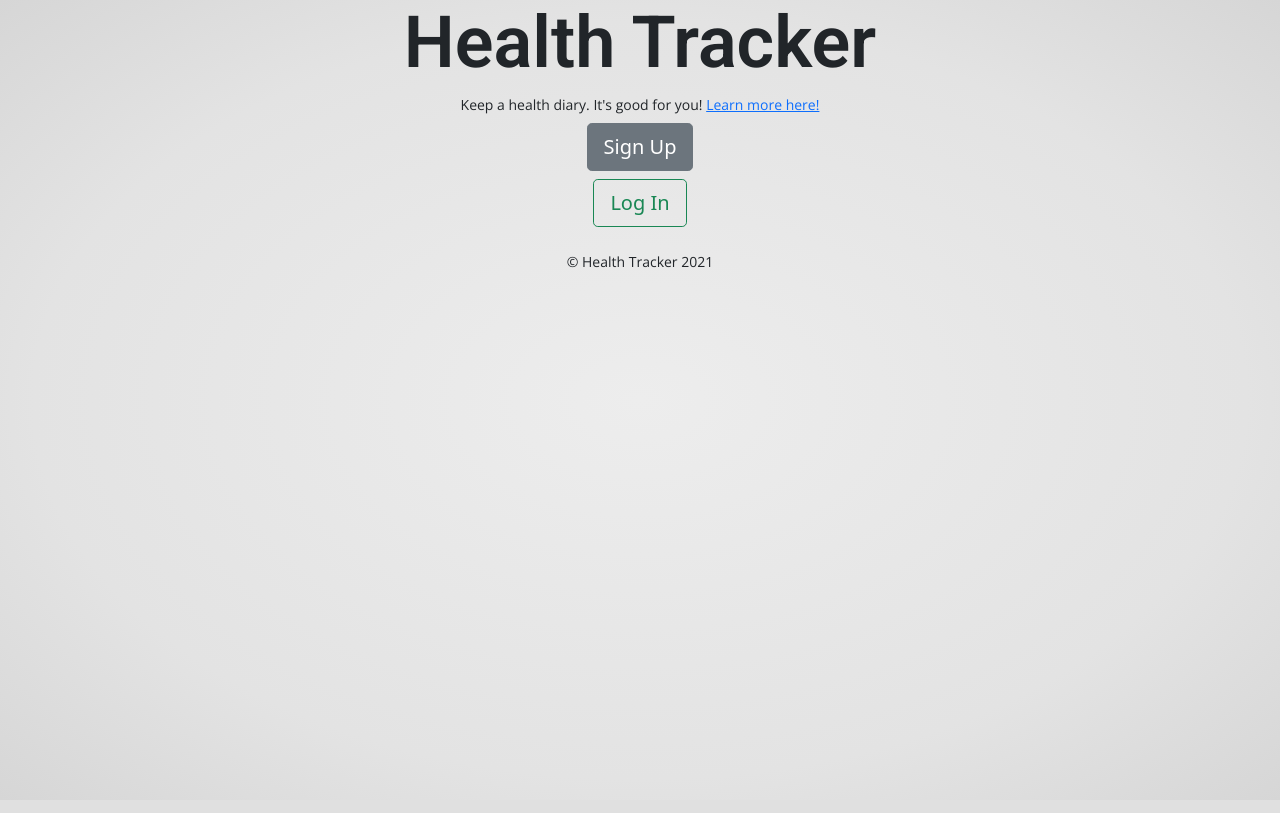
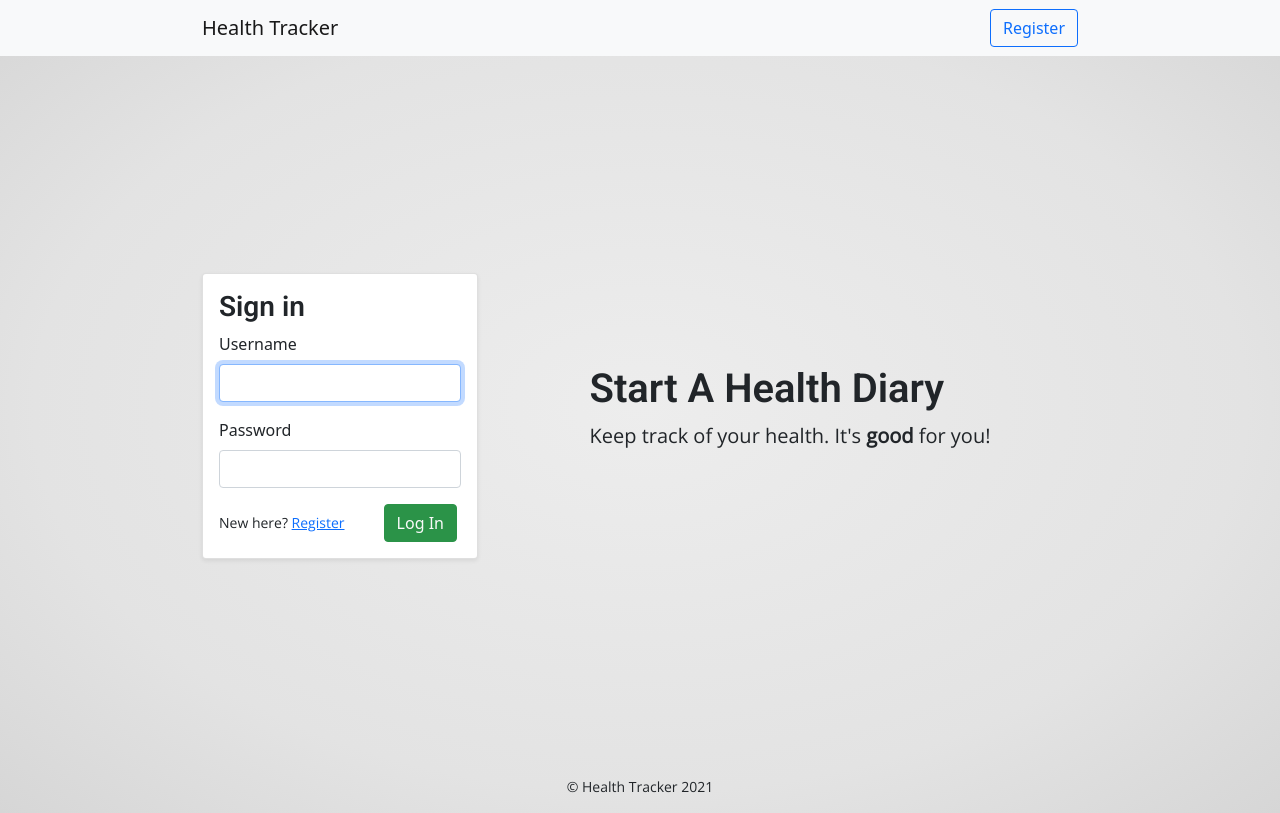
Before and after one commit to JakubMrowicki/health-tracker, a Flask app: page / in a window 1280 px wide. Before the commit the page ends 435 px from the top, so only its background shows below. Run offline with Flask 2, Linux system fonts and the light colour scheme; some libraries are stand-ins or nearby versions.

Commit message:
style home page

```diff
--- a/static/css/style.css
+++ b/static/css/style.css
@@ -83,6 +83,10 @@ small {
     background-color: #D90429;
     border-color: #D90429;
 }
+
+.vh-90 {
+    height: 90vh!important;
+}
 /*Overrides End*/
 
 /* Custom Elements Start */
@@ -150,3 +154,9 @@ small {
         max-width: 900px;
     }
 }
+
+@media screen and (min-width: 768px) {
+    .h-md-90 {
+        height: 90vh;
+    }
+}
--- a/templates/base.html
+++ b/templates/base.html
@@ -5,7 +5,7 @@
     <header>
         <nav class="navbar navbar-expand-md navbar-light bg-light">
             <div class="container">
-                <a {% if request.endpoint == "home" %}id="feed-header"{% endif %} class="navbar-brand" href="{{ url_for('home') }}">Health Tracker</a>
+                <a class="navbar-brand" href="{{ url_for('home') }}">Health Tracker</a>
                 <div class="d-flex justify-content-end">
                     <form class="input-group g-0" method="POST" action="/search">
                         <div id="search-box" class="col-auto d-none d-md-block">
--- a/templates/register.html
+++ b/templates/register.html
@@ -31,7 +31,7 @@
                             <label for="firstname" class="form-label">First Name<sup>*</sup></label>
                             <input type="text" class="form-control" id="firstname"
                                 name="firstname" placeholder="What can we call you?"
-                                pattern="^[a-zA-Z]{2,10}$" minlength="2" maxlength="10" required>
+                                pattern="^[a-zA-Z]{2,10}$" minlength="2" maxlength="10" required autofocus>
                         </div>
                         <div class="mb-3">
                             <label for="username" class="form-label">Username<sup>*</sup></label>
@@ -48,8 +48,8 @@
                                 Your password must be at least 6 characters long.
                             </div>
                         </div>
-                        <div class="mb-3 d-flex justify-content-center">
-                            <a href="{{ url_for('home') }}" class="btn btn-outline-secondary mx-1">Back</a>
+                        <div class="mb-3 d-flex justify-content-between">
+                            <a href="{{ url_for('home') }}" class="btn btn-outline-secondary mx-1"><i class="fas fa-arrow-left"></i> Back</a>
                             <button type="submit" class="btn btn-success mx-1">Register Your Account</button>
                         </div>
                     </form>
--- a/templates/welcome.html
+++ b/templates/welcome.html
@@ -2,13 +2,14 @@
 <html lang="en">
 {% include "head.html" %}
 <body>
-    <header class="container welcome-container">
-        <div class="row">
-            <div class="col-md">
-                <h1 class="display-2 text-center">Health Tracker</h1>
-                <small class="d-block text-center">Keep a health diary. It's good for you!
-                    <a href="#">Learn more here!</a></small>
-
+    <header>
+        <nav class="navbar navbar-expand-md navbar-light bg-light">
+            <div class="container">
+                <a class="navbar-brand" href="{{ url_for('home') }}">Health Tracker</a>
+                <a href="{{ url_for('register') }}" class="btn btn-outline-primary">Register</a>
+            </div>
+        </nav>
+        <div class="container">
             {% with messages = get_flashed_messages(with_categories=true) %}
                 {% if messages %}
                     {% for category, message in messages %}
@@ -26,37 +27,32 @@
                     {% endfor %}
                 {% endif %}
             {% endwith %}
-
+            <div class="row h-md-90 d-flex align-items-md-center align-items-start">
+                <div class="col-12 col-md-7 col-lg-8 d-flex justify-content-center order-md-2">
+                    <div class="my-5 my-md-0">
+                        <h1 class="fw-bold">Start A Health Diary</h1>
+                        <p class="lead">Keep track of your health. It's <span class="fw-bold">good</span> for you!</p>
                     </div>
                 </div>
-        <div id="default" class="row">
-            <div class="col-md">
-                <ul class="list-unstyled">
-                    <li class="d-flex justify-content-center">
-                        <a href="{{ url_for('register') }}" id="sign-up-button" type="button" class="btn btn-secondary btn-lg mt-2">Sign Up</a>
-                    </li>
-                    <li class="d-flex justify-content-center">
-                        <a id="log-in-button" type="button" class="btn btn-outline-success btn-lg my-2">Log In</a>
-                    </li>
-                </ul>
-            </div>
-        </div>
-        <div id="login" class="row">
-            <div class="col-md">
+                <div class="col-12 col-md-5 col-lg-4 order-md-1">
+                    <div class="card shadow-sm pt-3 px-3">
                         <form action="{{ url_for('home') }}" method="POST">
+                            <h3>Sign in</h3>
                             <div class="mb-3">
                                 <label for="username" class="form-label">Username</label>
-                        <input type="text" class="form-control" name="username" id="username">
+                                <input type="text" class="form-control" name="username" id="username" autofocus>
                             </div>
                             <div class="mb-3">
                                 <label for="password" class="form-label">Password</label>
                                 <input type="password" class="form-control" name="password" id="password">
                             </div>
-                    <div class="mb-3 d-flex justify-content-center">
-                        <a id="back-button" class="btn btn-outline-secondary btn-lg mx-1">Back</a>
-                        <button type="submit" class="btn btn-primary btn-lg mx-1">Log In</button>
+                            <div class="mb-3 d-flex justify-content-end align-items-center">
+                                <small class="me-auto">New here? <a href="{{ url_for('register') }}">Register</a></small>
+                                <button type="submit" class="btn btn-success mx-1">Log In</button>
                             </div>
                         </form>
+                    </div>
+                </div>
             </div>
         </div>
     </header>
```
Lines whose indentation alone changed are shown as unchanged.
